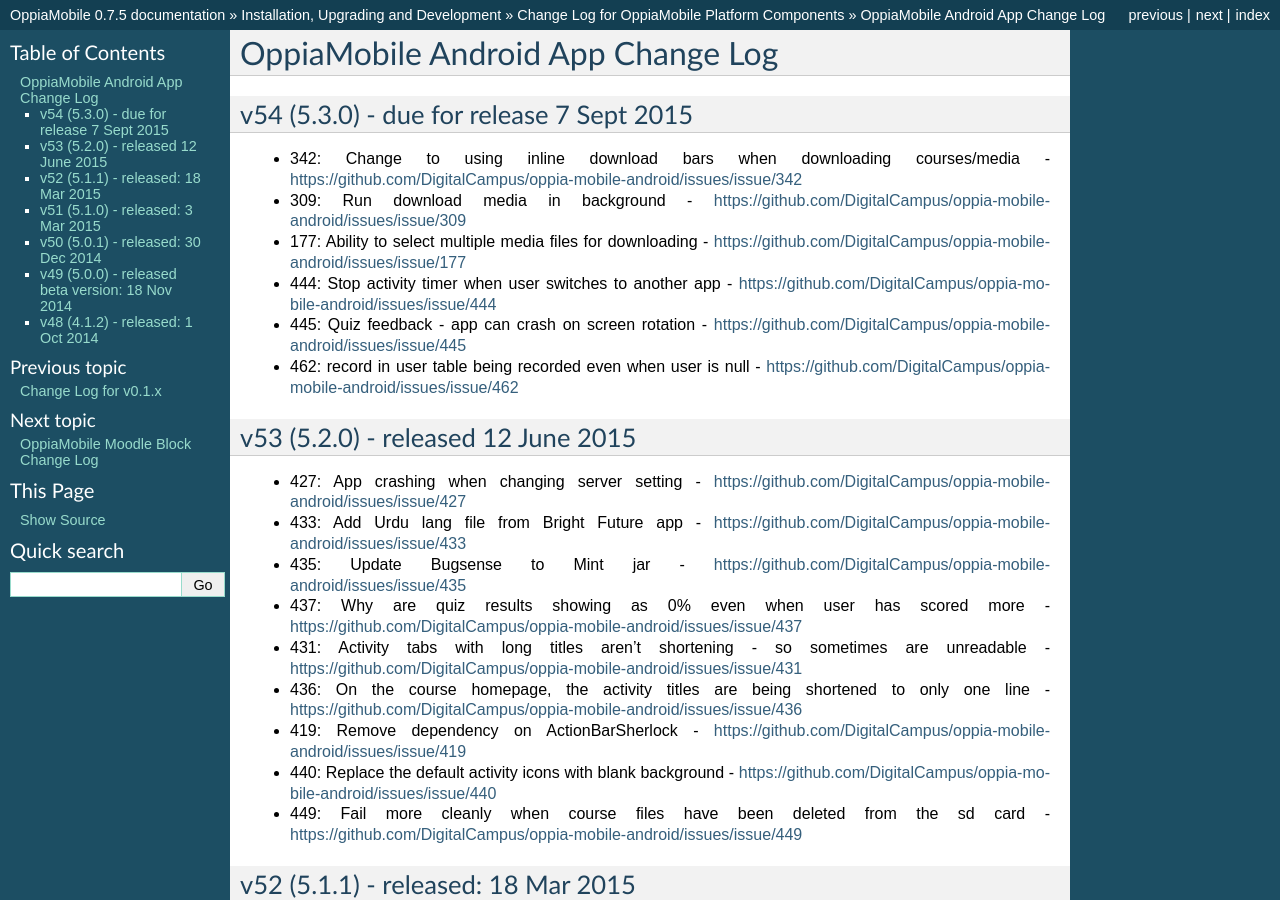
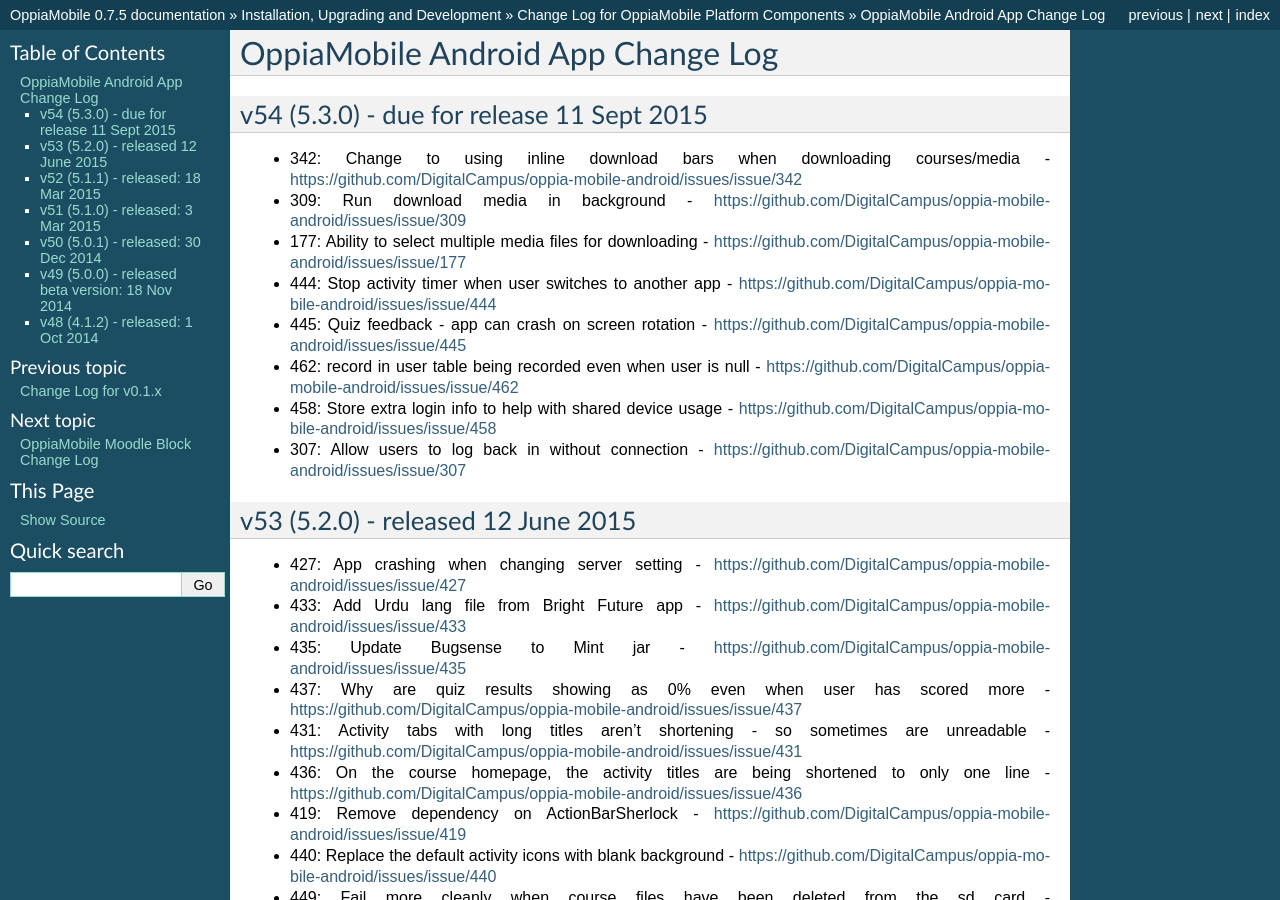
Before and after one commit to DigitalCampus/django-oppia, a Sphinx documentation site: the page built from docs/dev/changelog_android.rst, in a window 1280 px wide and 900 px high. Built offline with Sphinx 7.4.7, drawn with Linux system fonts in a browser that asks for light colours; the version number is read from the project's files by our own code.

Commit message:
update docs

```diff
--- a/docs/dev/changelog_android.rst
+++ b/docs/dev/changelog_android.rst
@@ -1,7 +1,7 @@
 OppiaMobile Android App Change Log
 ====================================
 
-v54 (5.3.0) - due for release 7 Sept 2015
+v54 (5.3.0) - due for release 11 Sept 2015
 ----------------------------------------------------
 
 * 342: Change to using inline download bars when downloading courses/media - https://github.com/DigitalCampus/oppia-mobile-android/issues/issue/342
@@ -10,6 +10,8 @@
 * 444: Stop activity timer when user switches to another app - https://github.com/DigitalCampus/oppia-mobile-android/issues/issue/444
 * 445: Quiz feedback - app can crash on screen rotation - https://github.com/DigitalCampus/oppia-mobile-android/issues/issue/445
 * 462: record in user table being recorded even when user is null - https://github.com/DigitalCampus/oppia-mobile-android/issues/issue/462
+* 458: Store extra login info to help with shared device usage - https://github.com/DigitalCampus/oppia-mobile-android/issues/issue/458
+* 307: Allow users to log back in without connection - https://github.com/DigitalCampus/oppia-mobile-android/issues/issue/307
 
 v53 (5.2.0) - released 12 June 2015
 --------------------------------------------------
```
